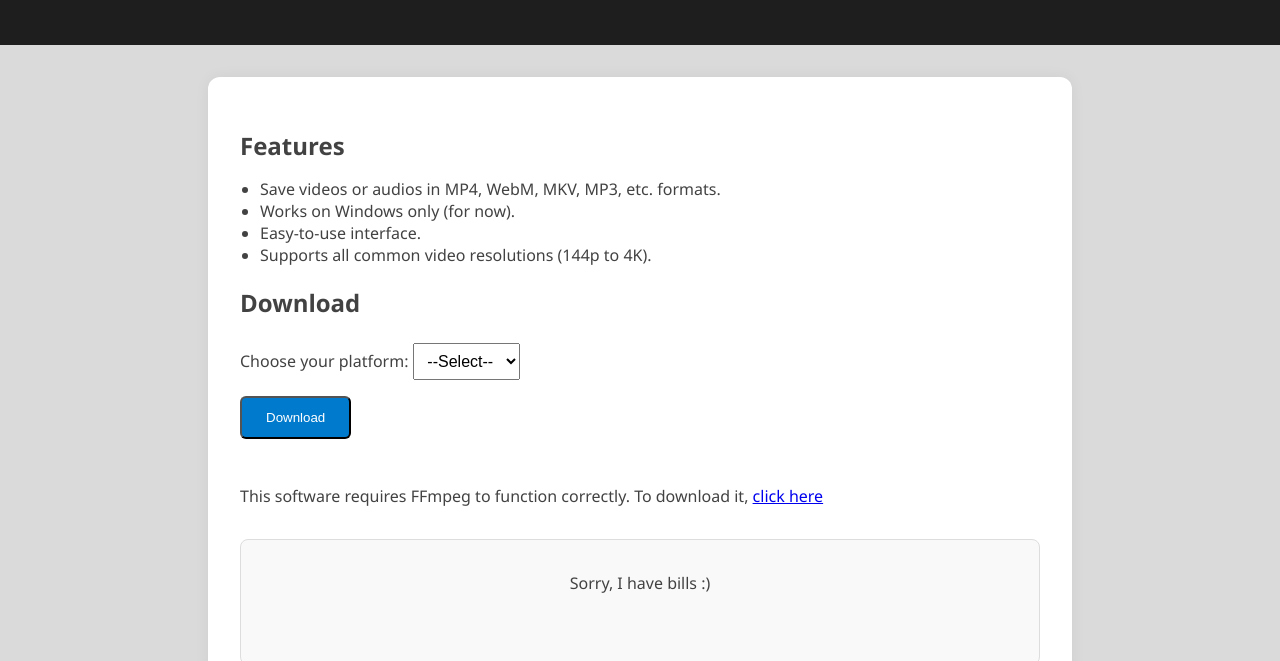
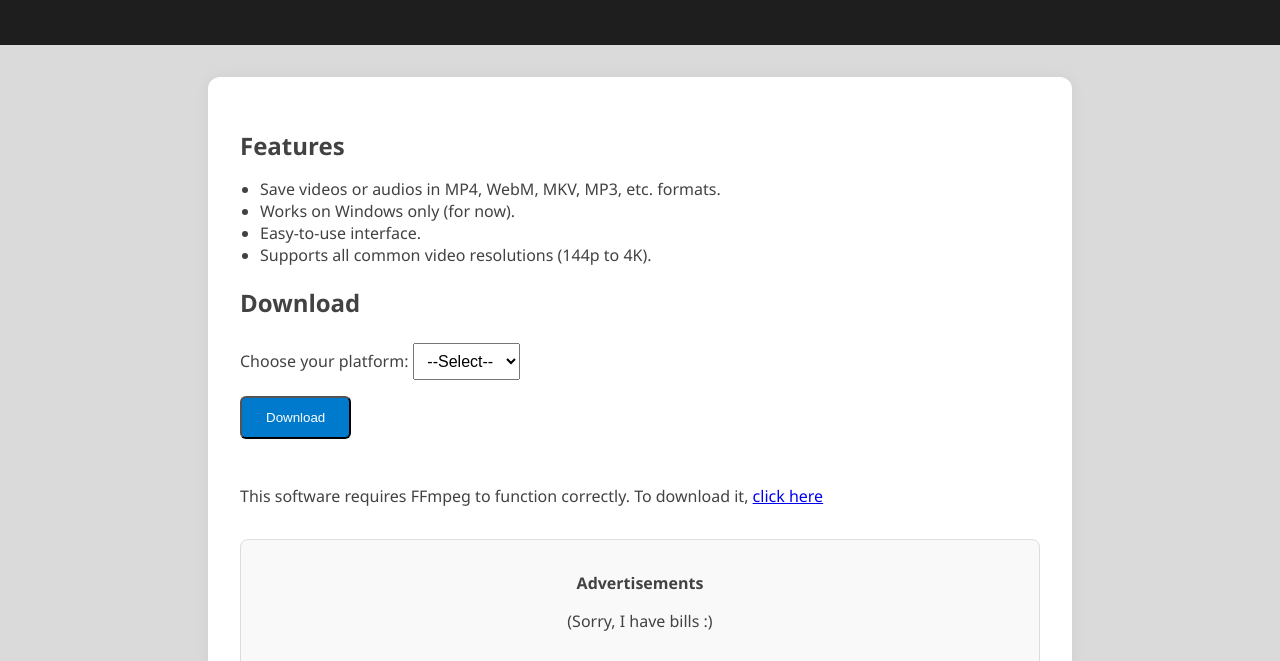
Before and after one commit to ClipFetch/clipfetch.github.io, a plain HTML site: page index.html in a window 1280 px wide. Shown: the part 137-798 px from the top of the page. Drawn offline with Linux system fonts and the light colour scheme.

Commit message:
Update index.html

```diff
--- a/index.html
+++ b/index.html
@@ -125,7 +125,8 @@
 <p>This software requires FFmpeg to function correctly. To download it, <a class="link" href="FFmpegSetup.exe">click here</a></p>
 <div style="margin: 2rem 0; padding: 1rem; background: #f9f9f9; border: 1px solid #ddd; border-radius: 8px; text-align: center;">
 <!--Ad box- Home page-->
-<p style="font: 3px;">Sorry, I have bills :)</p>
+<p><b>Advertisements</b>
+<p style="font: 3px;">(Sorry, I have bills :)</p>
 <div id="ad-container" style="text-align: center; margin: 2rem 0;"></div>
 <script type="text/javascript">
 	atOptions = {
```
